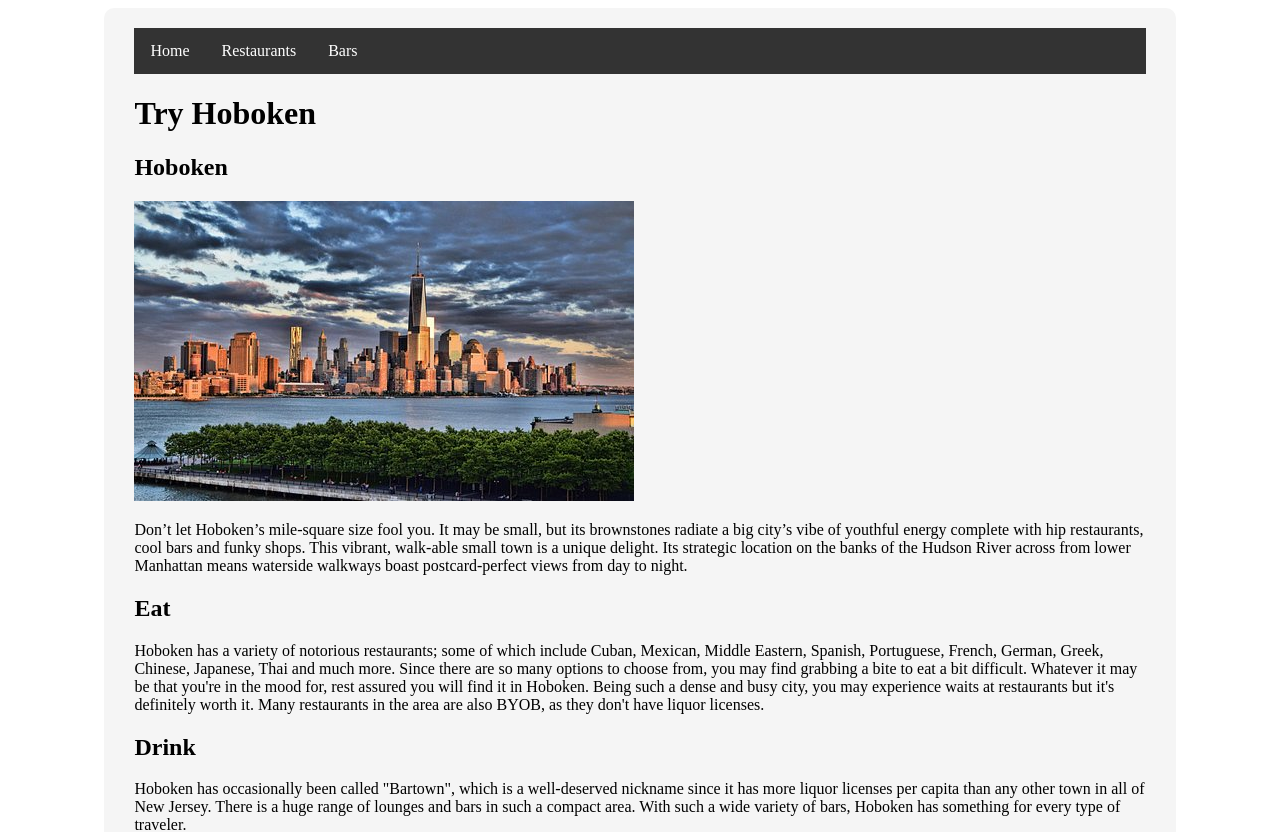
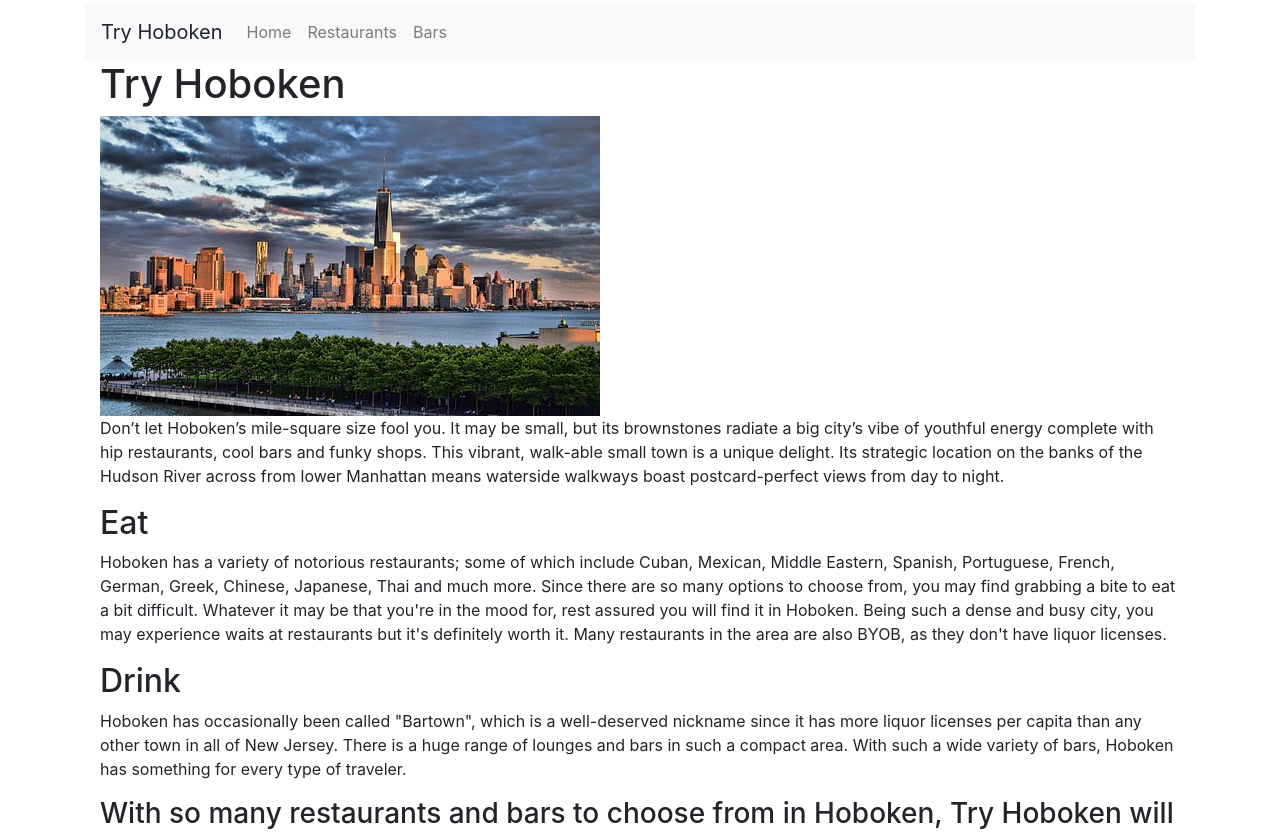
Before and after one commit to cs-paz/TryHoboken, a React (Create React App) app in the folder frontend/: page / in a window 1280 px wide. Shown: the top 832 px of the page. Built offline with nearby package versions, Linux system fonts and the light colour scheme.

Commit message:
made styling changes

```diff
--- a/frontend/public/index.html
+++ b/frontend/public/index.html
@@ -15,6 +15,9 @@
       user's mobile device or desktop. See https://developers.google.com/web/fundamentals/web-app-manifest/
     -->
     <link rel="manifest" href="%PUBLIC_URL%/manifest.json" />
+    <link rel="stylesheet" href="https://stackpath.bootstrapcdn.com/bootstrap/4.1.0/css/bootstrap.min.css"
+integrity="sha384-9gVQ4dYFwwWSjIDZnLEWnxCjeSWFphJiwGPXr1jddIhOegiu1FwO5qRGvFXOdJZ4"
+crossorigin="anonymous">
     <!--
       Notice the use of %PUBLIC_URL% in the tags above.
       It will be replaced with the URL of the `public` folder during the build.
@@ -39,5 +42,16 @@
       To begin the development, run `npm start` or `yarn start`.
       To create a production bundle, use `npm run build` or `yarn build`.
     -->
+    <script src="https://code.jquery.com/jquery-3.3.1.slim.min.js"
+integrity="sha384-q8i/X+965DzO0rT7abK41JStQIAqVgRVzpbzo5smXKp4YfRvH+8abtTE1Pi6jizo"
+crossorigin="anonymous"></script>
+
+<script src="https://cdnjs.cloudflare.com/ajax/libs/popper.js/1.14.0/umd/popper.min.js"
+integrity="sha384-cs/chFZiN24E4KMATLdqdvsezGxaGsi4hLGOzlXwp5UZB1LY//20VyM2taTB4QvJ"
+crossorigin="anonymous"></script>
+
+<script src="https://stackpath.bootstrapcdn.com/bootstrap/4.1.0/js/bootstrap.min.js"
+integrity="sha384-uefMccjFJAIv6A+rW+L4AHf99KvxDjWSu1z9VI8SKNVmz4sk7buKt/6v9KI65qnm"
+crossorigin="anonymous"></script>
   </body>
 </html>
--- a/frontend/src/App.css
+++ b/frontend/src/App.css
@@ -34,29 +34,6 @@
   list-style: none;
 }
 
-ul {
-  list-style-type: none;
-  margin: 0;
-  padding: 0;
-  overflow: hidden;
-  background-color: #333;
-}
-
-li {
-  float: left;
-}
-
-li a {
-  display: block;
-  color: white;
-  text-align: center;
-  padding: 14px 16px;
-  text-decoration: none;
-}
-
-li a:hover:not(.active) {
-  background-color: #111;
-}
 
 .active {
   background-color: #04aa6d;
--- a/frontend/src/App.js
+++ b/frontend/src/App.js
@@ -18,12 +18,18 @@ const styles = {
 
 function App() {
   return (
-    <div style={styles.main}>
-      <ul>
-        <li><a href="/">Home</a></li>
-        <li><a href="/restaurants">Restaurants</a></li>
-        <li><a href="/bars">Bars</a></li>
+    <div class="container pt-1">
+      <nav class="navbar navbar-expand-lg navbar-light bg-light">
+          <div class="navbar-header">
+            <a class="navbar-brand">Try Hoboken</a>
+          </div>
+            <ul class="nav navbar-nav">
+              <li class="nav-item"><a class="nav-link" href="/">Home</a></li>
+              <li ckass="nav-item"><a class="nav-link" href="/restaurants">Restaurants</a></li>
+              <li class="nav-item"><a class="nav-link" href="/bars">Bars</a></li>
             </ul>
+
+      </nav>
       <Routes>
       <Route path="/" element={<LandingPage />} />
       <Route path="/restaurants" element={<Restaurants />} />
@@ -32,6 +38,8 @@ function App() {
       <Route path="/bars/:id" element={<IndividualBar />} />
     </Routes>
       </div>
+
+
   );
 }
 
--- a/frontend/src/pages/CommentsSection.js
+++ b/frontend/src/pages/CommentsSection.js
@@ -7,10 +7,10 @@ const CommentsSection = (props) => {
     return <h3>There are no comments yet!</h3>;
   } else {
     return (
-      <ul className="commentsSection">
+      <ul>
         {comments.map((comment) => {
           return (
-            <li key={comment.commentBody} className="comment">
+            <li key={comment.commentBody}>
               {comment.posterName}: {comment.commentBody}
             </li>
           );
--- a/frontend/src/pages/bars/Bars.js
+++ b/frontend/src/pages/bars/Bars.js
@@ -33,10 +33,10 @@ const BarsPage = () => {
   }, []);
 
   return (
-    <div style={styles.main}>
+    <div class="card">
       {bars.map((bar) => {
         return (
-          <div key={bar._id} style={styles.listElem}>
+          <div key={bar._id}>
             <Bar bar={bar} />
           </div>
         );
@@ -48,13 +48,13 @@ const BarsPage = () => {
 const Bar = (bar) => {
   const link = "/bars/" + bar.bar._id;
   return (
-    <div>
-      <div style={styles.title}>
+    <div class="card text-center justify-content-center">
+      <div class="card-header">
         <h1>
           <Link to={link}>{bar.bar.name}</Link>
         </h1>
       </div>
-      <div style={styles.textBox}>
+      <div class="card-body">
         <p>{bar.bar.description}</p>
         <p>{bar.bar.type}</p>
         <p>{bar.bar.address}</p>
--- a/frontend/src/pages/landingPage/LandingPage.js
+++ b/frontend/src/pages/landingPage/LandingPage.js
@@ -1,10 +1,9 @@
 const hoboken=require('./hoboken.jpg');
 const LandingPage = () => {
   return (
-    <div>
+    <div class="container">
       <h1>Try Hoboken</h1>
       <div>
-        <h2>Hoboken</h2>
         <img alt="Hoboken" src={hoboken}></img>
         <p>Don’t let Hoboken’s mile-square size fool you. It may be small, but its brownstones radiate a big city’s vibe of youthful energy complete with hip restaurants, cool bars and funky shops.
   This vibrant, walk-able small town is a unique delight. Its strategic location on the banks of the Hudson River across from lower Manhattan means waterside walkways boast postcard-perfect views from day to night.</p>
--- a/frontend/src/pages/restaurants/Restaurants.js
+++ b/frontend/src/pages/restaurants/Restaurants.js
@@ -33,10 +33,10 @@ const RestaurantsPage = () => {
   }, []);
 
   return (
-    <div style={styles.main}>
+    <div class="card">
       {restaurants.map((restaurant) => {
         return (
-          <div key={restaurant._id} style={styles.listElem}>
+          <div key={restaurant._id}>
             <Restaurant restaurant={restaurant} />
           </div>
         );
@@ -48,13 +48,13 @@ const RestaurantsPage = () => {
 const Restaurant = (restaurant) => {
   const link = "/restaurants/" + restaurant.restaurant._id;
   return (
-    <div>
-      <div style={styles.title}>
+    <div class="card text-center justify-content-center">
+      <div class="card-header">
         <h1>
           <Link to={link}>{restaurant.restaurant.name}</Link>
         </h1>
       </div>
-      <div style={styles.textBox}>
+      <div class="card-body">
         <p>{restaurant.restaurant.description}</p>
         <p>{restaurant.restaurant.type}</p>
         <p>{restaurant.restaurant.address}</p>
```
Lines whose indentation alone changed are shown as unchanged.
